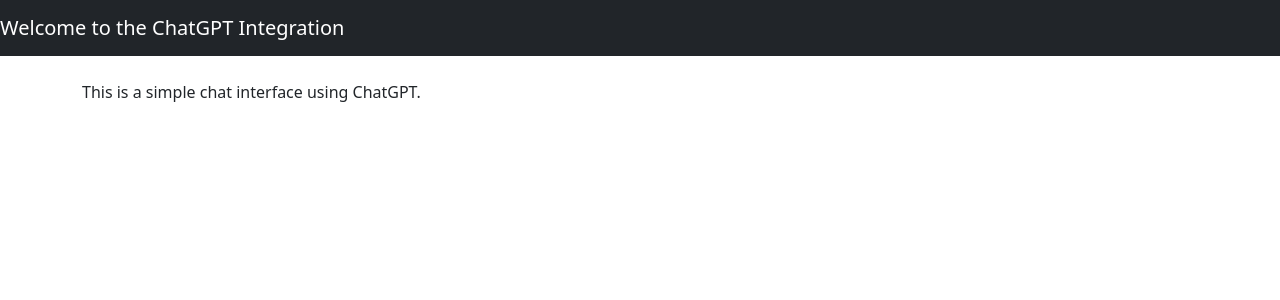
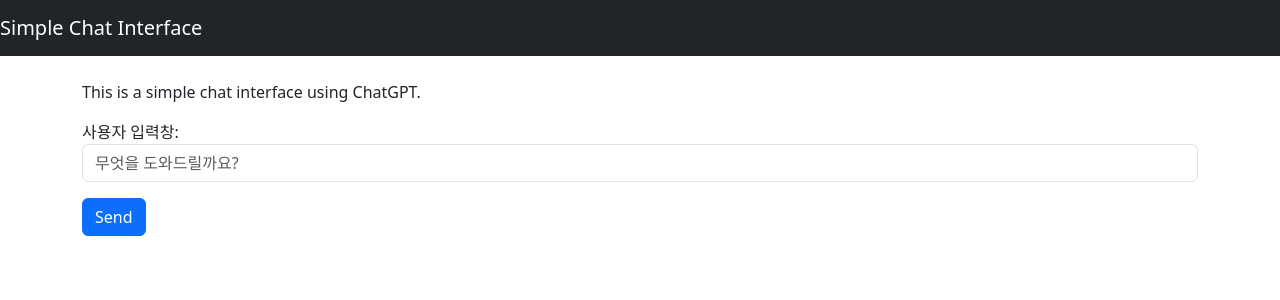
Before and after one commit to AlbertImKr/DjangoCBVChatGPT, a Django app: page / in a window 1280 px wide. Shown: the top 300 px of the page. Run offline with Django 5.2, Linux system fonts and the light colour scheme.

Commit message:
feat: 클래스 기반 뷰(CBV) 적용

```diff
--- /dev/null
+++ b/chat/forms.py
@@ -0,0 +1,13 @@
+from django import forms
+
+
+class ChatForm(forms.Form):
+    user_input = forms.CharField(
+            label='사용자 입력창',
+            max_length=100,
+            widget=forms.TextInput(
+                    attrs={'class': 'form-control',
+                           'placeholder': '무엇을 도와드릴까요?',
+                           }
+            )
+    )
--- a/chat/templates/chat/index.html
+++ b/chat/templates/chat/index.html
@@ -2,8 +2,20 @@
 
 {% block title %}ChatGPT Integration{% endblock %}
 
-{% block header %}Welcome to the ChatGPT Integration{% endblock %}
+{% block header %}
+    Simple Chat Interface
+{% endblock %}
 
 {% block content %}
     <p>This is a simple chat interface using ChatGPT.</p>
+    <form method="post">
+        {% csrf_token %}
+        {{ form.as_p }}
+        <button type="submit" class="btn btn-primary">Send</button>
+    </form>
+    {% if result %}
+        <div class="alert alert-info mt-3">
+            <strong>ChatGPT:</strong> {{ result }}
+        </div>
+    {% endif %}
 {% endblock %}
--- a/chat/views.py
+++ b/chat/views.py
@@ -1,5 +1,35 @@
-from django.views.generic import TemplateView
+from django.conf import settings
+from django.views.generic.edit import FormView
+from openai import OpenAI
+from django import forms
+
+from .forms import ChatForm
+
+client = OpenAI(api_key=settings.OPENAI_API_KEY)
 
 
-class ChatView(TemplateView):
+def get_completion(prompt, model="gpt-3.5-turbo"):
+    try:
+        chat_completion = client.chat.completions.create(
+                model=model,
+                messages=[{"role": "user", "content": prompt}],
+                max_tokens=100,
+                temperature=0.5,
+        )
+        forms.Form.clean()
+        return chat_completion.choices[0].message.content.strip()
+    except Exception as e:
+        return f"An error occurred: {e}"
+
+
+class ChatView(FormView):
     template_name = 'chat/index.html'
+    form_class = ChatForm
+    success_url = '/'
+
+    def form_valid(self, form):
+        user_input = form.cleaned_data['user_input']
+        result = get_completion(user_input)
+        return self.render_to_response(
+                self.get_context_data(form=form, result=result)
+        )
```
Also changed, not shown: requirements.txt (+15 -0 lines).
